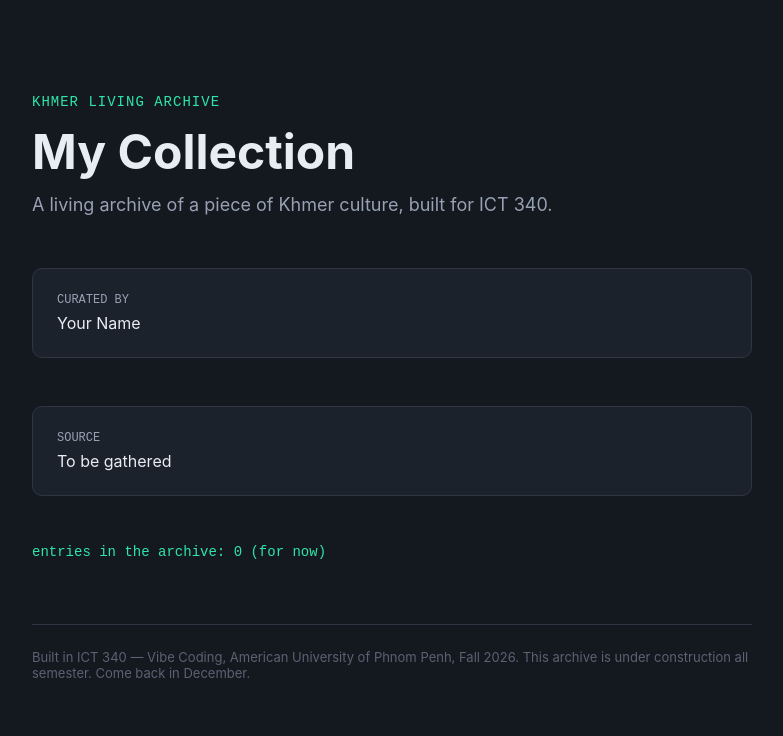
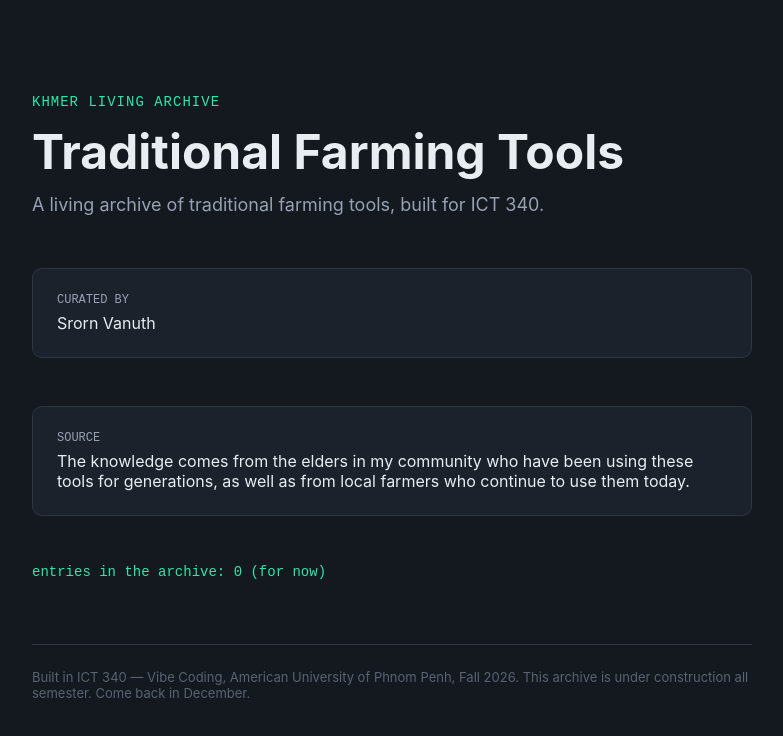
Before and after one commit to NeptrQ/Traditional-Farming-Tools, a Next.js app: page / in a window 1280 px wide. Shown: the top 736 px of the page, without its empty margins (248-1031 px from the left). Built offline with nearby package versions, Linux system fonts and the light colour scheme.

Commit message:
make it mine

```diff
--- a/collection.config.js
+++ b/collection.config.js
@@ -8,16 +8,16 @@
 
 const collection = {
   // What does your archive collect? e.g. "Khmer Proverbs"
-  name: "My Collection",
+  name: "Traditional Farming Tools",
 
   // One sentence: what is this archive, and why does it matter?
-  description: "A living archive of a piece of Khmer culture, built for ICT 340.",
+  description: "A living archive of traditional farming tools, built for ICT 340.",
 
   // Who is building this archive? Your name, as you want it shown.
-  curator: "Your Name",
+  curator: "Srorn Vanuth",
 
   // Where does your knowledge come from? A person, a place, a community.
-  source: "To be gathered",
+  source: "The knowledge comes from the elders in my community who have been using these tools for generations, as well as from local farmers who continue to use them today.",
 };
 
 export default collection;
```
